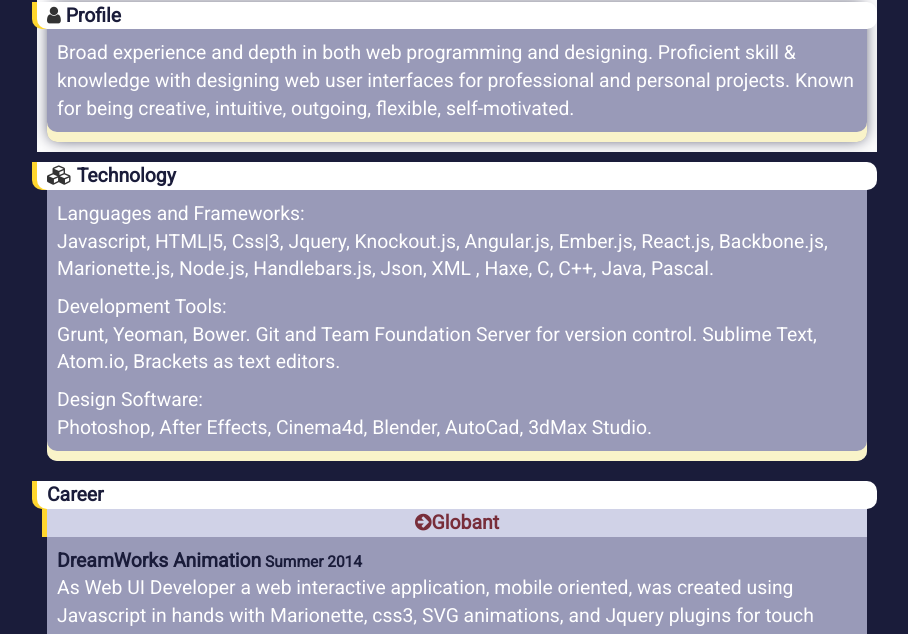
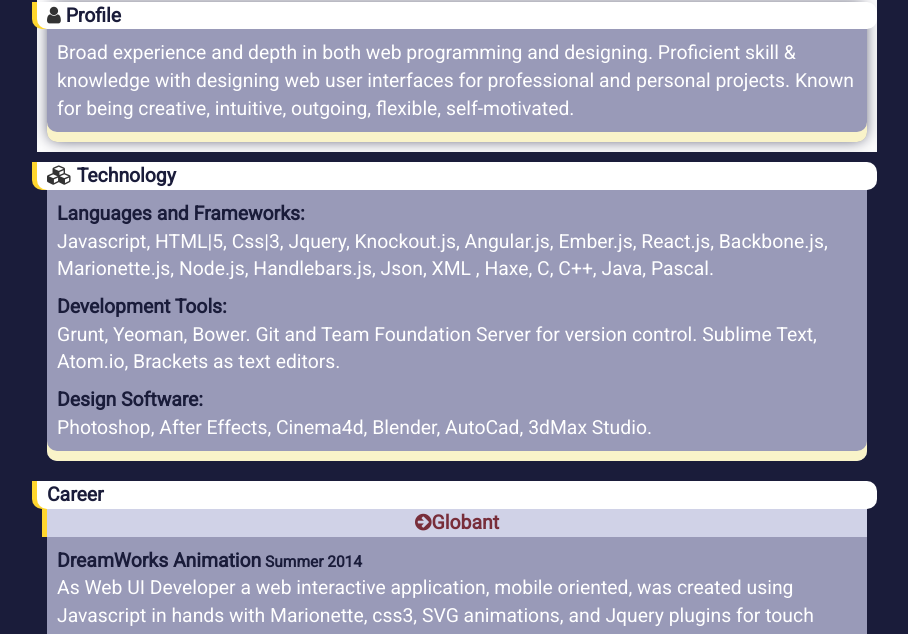
Before and after one commit to josead/josead.github.io, a website: page index.html in a window 1280 px wide. Shown: the part 161-795 px from the top of the page, without its empty margins (183-1091 px from the left). Drawn offline with nearby package versions, Linux system fonts and the light colour scheme.

Commit message:
Style improve

```diff
--- a/index.html
+++ b/index.html
@@ -42,9 +42,9 @@
                     <span>Technology</span>
                 </div>
                 <div class="simple-content half-width-content">
-                    <p>Languages and Frameworks: <br/> Javascript, HTML|5, Css|3, Jquery, Knockout.js, Angular.js, Ember.js, React.js, Backbone.js, Marionette.js, Node.js, Handlebars.js, Json, XML , Haxe, C, C++, Java, Pascal.</p>
-                    <p>Development Tools: <br/> Grunt, Yeoman, Bower. Git and Team Foundation Server for version control. Sublime Text, Atom.io, Brackets as text editors.</p>
-                    <p>Design Software: <br/> Photoshop, After Effects, Cinema4d, Blender, AutoCad, 3dMax Studio.</p>
+                    <p><span> Languages and Frameworks: </span> <br/> Javascript, HTML|5, Css|3, Jquery, Knockout.js, Angular.js, Ember.js, React.js, Backbone.js, Marionette.js, Node.js, Handlebars.js, Json, XML , Haxe, C, C++, Java, Pascal.</p>
+                    <p><span> Development Tools: </span><br/> Grunt, Yeoman, Bower. Git and Team Foundation Server for version control. Sublime Text, Atom.io, Brackets as text editors.</p>
+                    <p><span> Design Software: </span> <br/> Photoshop, After Effects, Cinema4d, Blender, AutoCad, 3dMax Studio.</p>
                 </div>
                 </div>
             </div>
```
